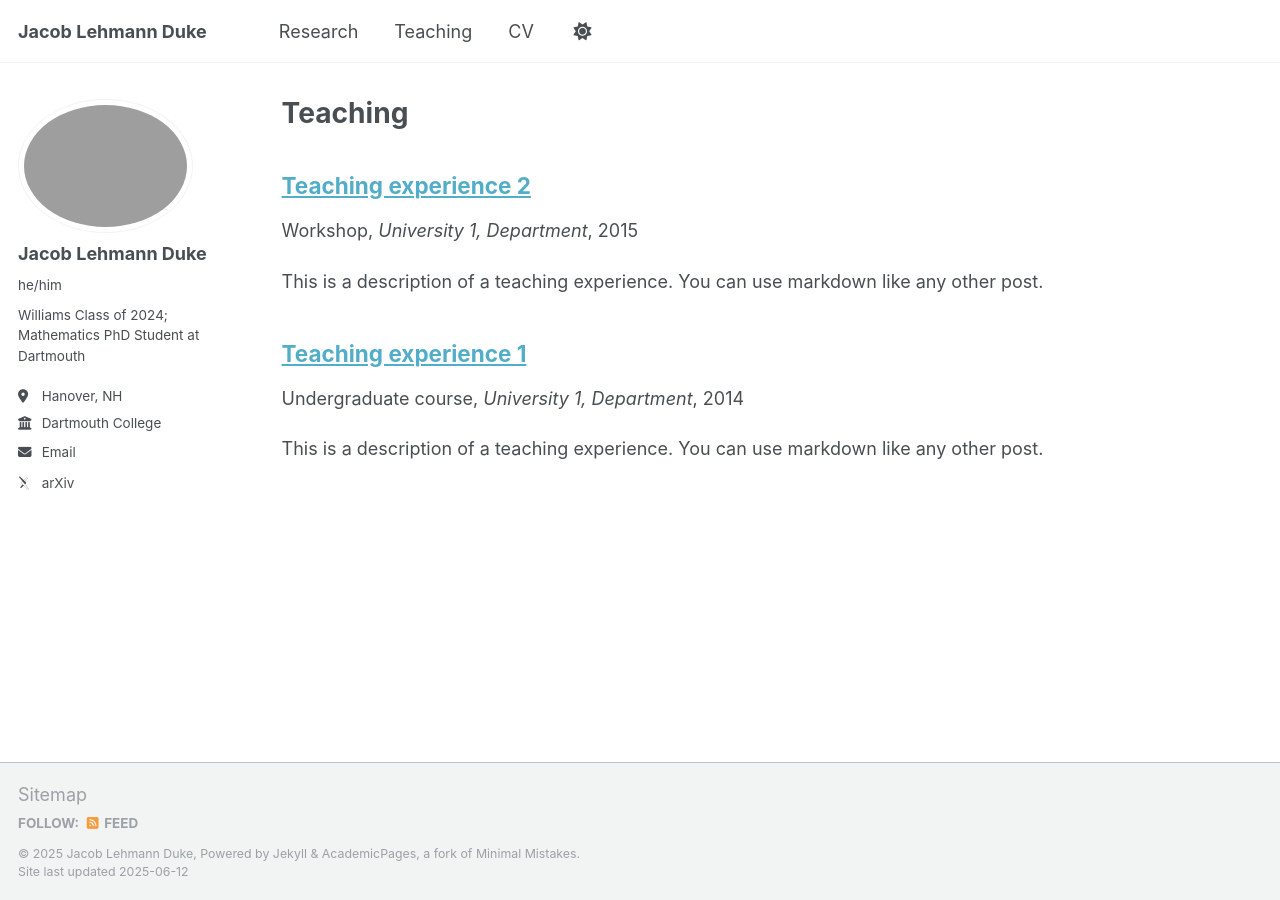
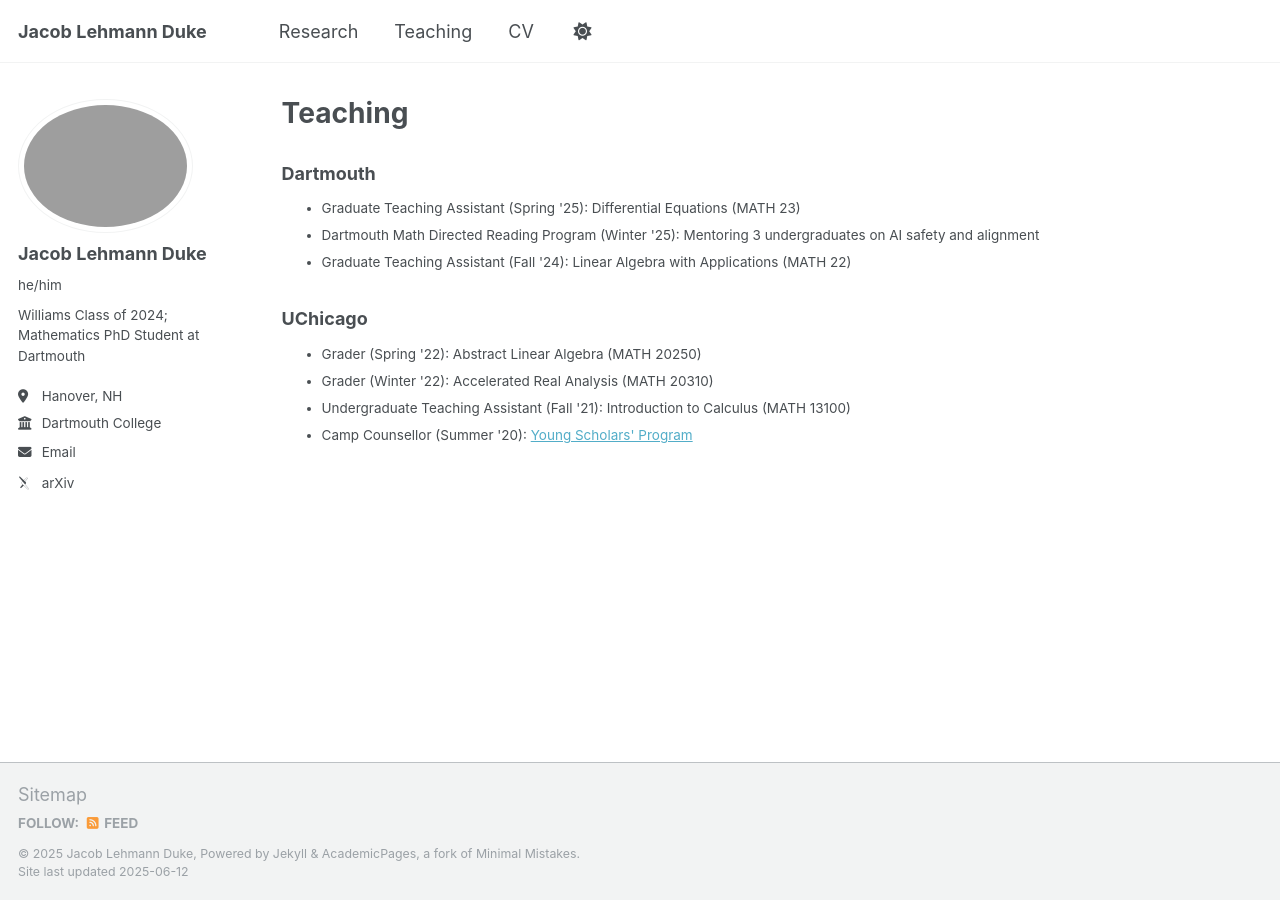
Before and after one commit to JacobLehmannDuke/JacobLehmannDuke.github.io, a Jekyll site: the page built from _pages/teaching.html, in a window 1280 px wide. Built offline with Jekyll 4.4.1, drawn with Linux system fonts in a browser that asks for light colours; some web fonts are replaced.

Commit message:
Update teaching.html

```diff
--- a/_pages/teaching.html
+++ b/_pages/teaching.html
@@ -3,10 +3,21 @@ layout: archive
 title: "Teaching"
 permalink: /teaching/
 author_profile: true
+comments: false
 ---
+<h3> Dartmouth </h3>
 
-{% include base_path %}
+<ul class='small'>
+	<li> Graduate Teaching Assistant (Spring '25): Differential Equations (MATH 23)
+	<li> Dartmouth Math Directed Reading Program (Winter '25): Mentoring 3 undergraduates on AI safety and alignment
+	<li> Graduate Teaching Assistant (Fall '24): Linear Algebra with Applications (MATH 22)
+</ul>
 
-{% for post in site.teaching reversed %}
-  {% include archive-single.html %}
-{% endfor %}
+<h3> UChicago </h3>
+
+<ul class='small'>
+	<li> Grader (Spring '22):  Abstract Linear Algebra (MATH 20250)
+	<li> Grader (Winter '22): Accelerated Real Analysis (MATH 20310)
+	<li> Undergraduate Teaching Assistant (Fall '21): Introduction to Calculus (MATH 13100)
+	<li> Camp Counsellor (Summer '20): <a href="https://mathematics.uchicago.edu/young-scholars-program/"> Young Scholars' Program </a>
+</ul>
```
